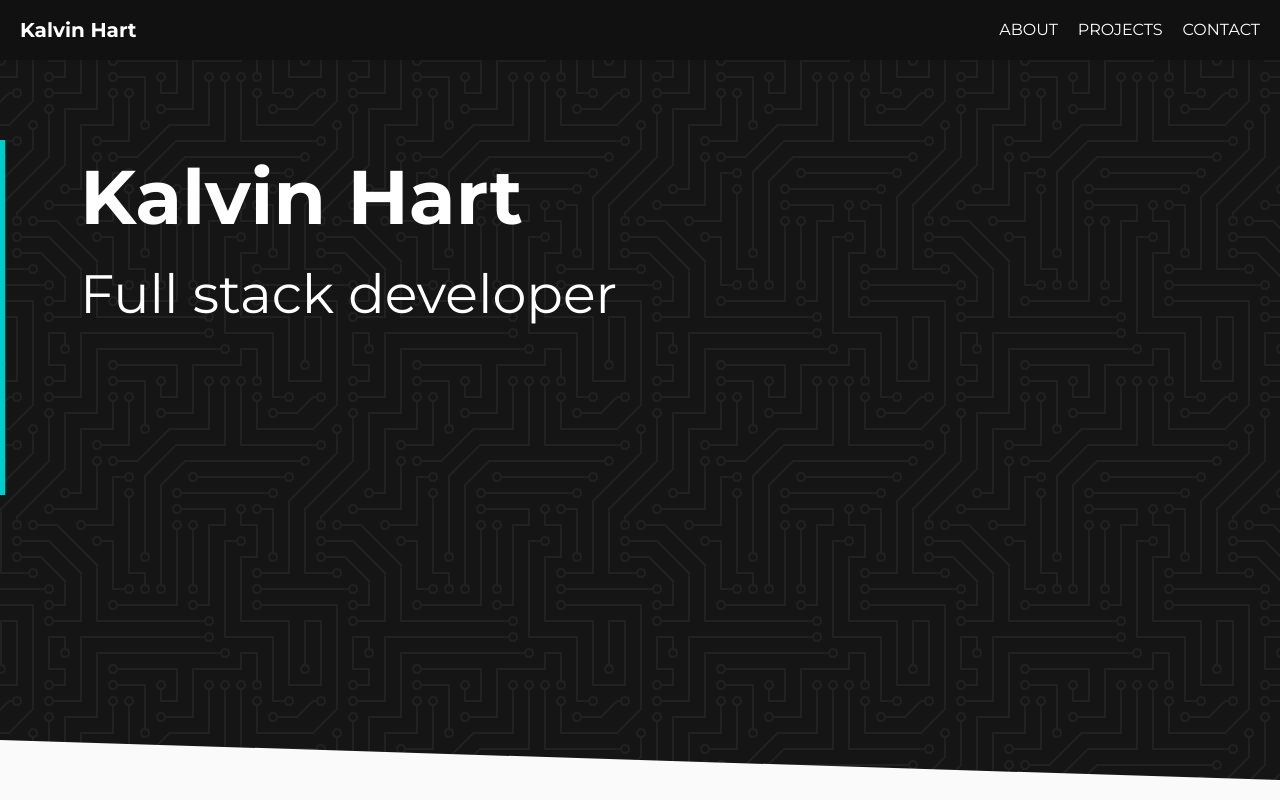
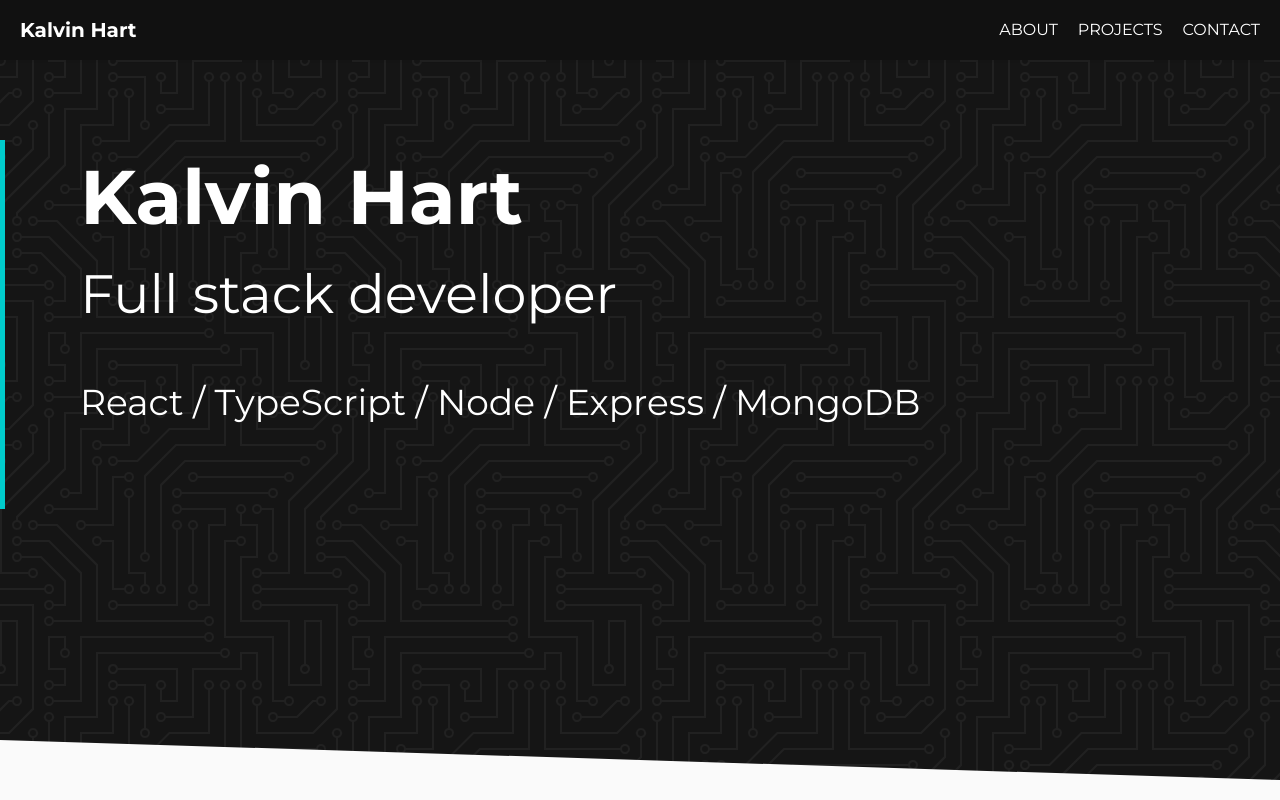
Before and after one commit to kalvinhart/portfolio-v2, a React (Create React App) app in the folder client/: page / in a window 1280 px wide. Shown: the top 800 px of the page. Built offline with nearby package versions, Linux system fonts and the light colour scheme.

Commit message:
added content to hero section

```diff
--- a/client/src/components/Hero/Hero.styles.ts
+++ b/client/src/components/Hero/Hero.styles.ts
@@ -1,4 +1,5 @@
 import styled from "styled-components";
+import { SpanHeroTitle } from "../../styles/fonts";
 import { sideLine } from "../../styles/mixins";
 
 export const HeroWrapper = styled.section`
@@ -11,7 +12,13 @@ export const HeroWrapper = styled.section`
 
 export const HeroContentWrapper = styled.div`
   position: relative;
-  padding: 80px;
+  padding: 80px 0 0 80px;
+  display: flex;
+  flex-direction: column;
 
   ${sideLine}
+
+  & ${SpanHeroTitle} {
+    margin-bottom: 40px;
+  }
 `;
--- a/client/src/components/Hero/Hero.tsx
+++ b/client/src/components/Hero/Hero.tsx
@@ -1,5 +1,5 @@
 import { MainContainer } from "../../styles/containers";
-import { H1, SpanHeroTitle } from "../../styles/fonts";
+import { H1, SpanHeroTitle, SpanLarge } from "../../styles/fonts";
 import { HeroContentWrapper, HeroWrapper } from "./Hero.styles";
 
 const Hero = () => {
@@ -9,6 +9,7 @@ const Hero = () => {
         <HeroContentWrapper>
           <H1>Kalvin Hart</H1>
           <SpanHeroTitle>Full stack developer</SpanHeroTitle>
+          <SpanLarge>React / TypeScript / Node / Express / MongoDB</SpanLarge>
         </HeroContentWrapper>
       </MainContainer>
     </HeroWrapper>
--- a/client/src/styles/fonts.ts
+++ b/client/src/styles/fonts.ts
@@ -15,6 +15,10 @@ export const H2 = styled.h2`
 
 export const SpanHeroTitle = styled.span`
   font-size: 54px;
+`;
+
+export const SpanLarge = styled.span`
+  font-size: 36px;
 `;
 
 export const SpanRegular = styled.span`
```
